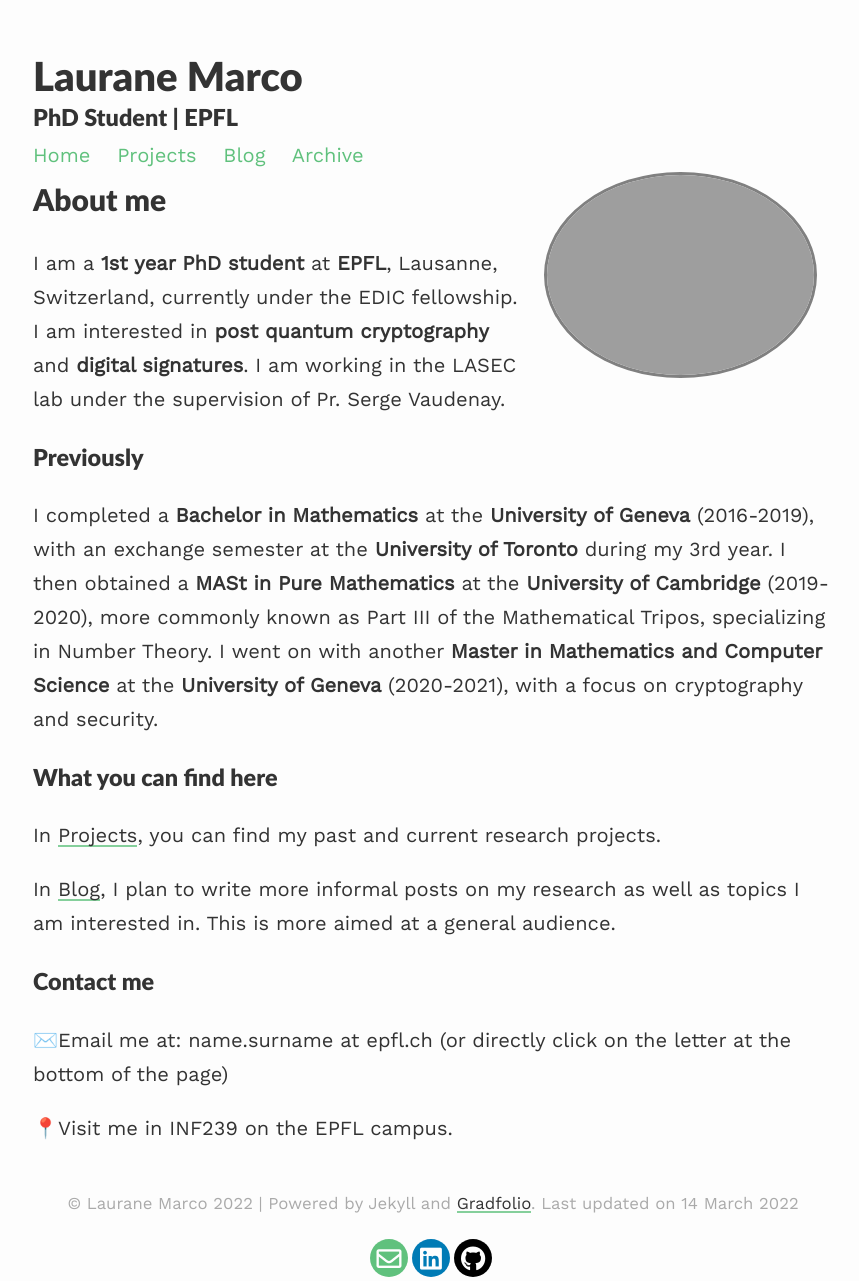
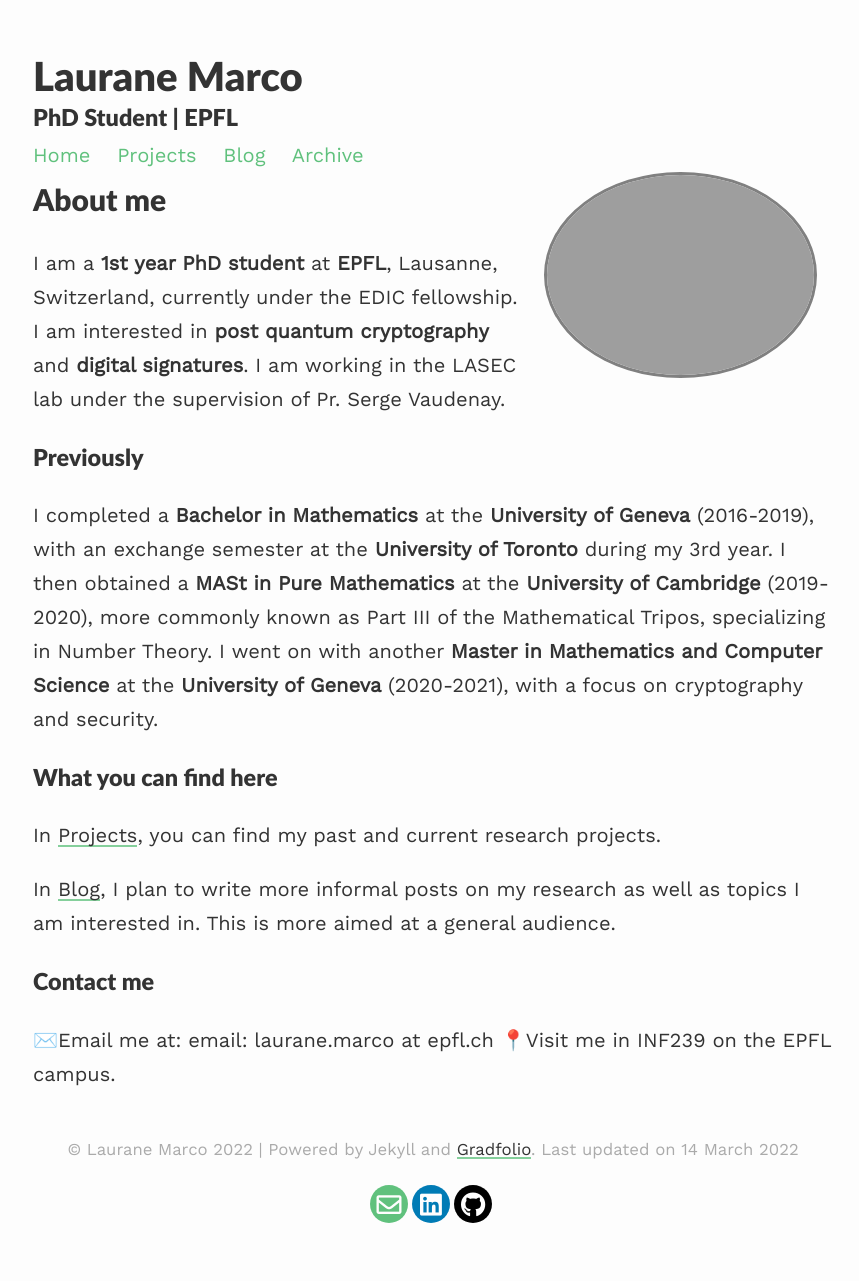
Before and after one commit to lauranemarco/lauranemarco.github.io, a Jekyll site: the page built from index.md, in a window 1280 px wide. Shown: the whole page, without its empty margins (207-1066 px from the left). Built offline with Jekyll 4.4.1, drawn with Linux system fonts in a browser that asks for light colours; nearby versions of some CDN libraries; our own code applies the rules of GitHub Pages for plain Markdown files; after the commit the page ends 1227 px from its top, so only the background shows below that.

Commit message:
Update index.md

```diff
--- a/index.md
+++ b/index.md
@@ -24,6 +24,6 @@ In [Projects](https://lauranemarco.github.io/projects/), you can find my past an
 In [Blog](https://lauranemarco.github.io/blog/), I plan to write more informal posts on my research as well as topics I am interested in. This is more aimed at a general audience.
 
 ### Contact me
-✉️Email me at: name.surname at epfl.ch (or directly click on the letter at the bottom of the page)
-
+✉️Email me at:
+email: laurane.marco at epfl.ch
 📍Visit me in INF239 on the EPFL campus.
```
